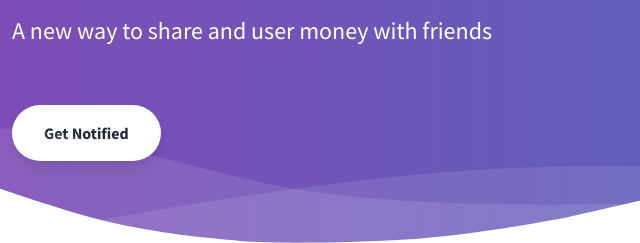
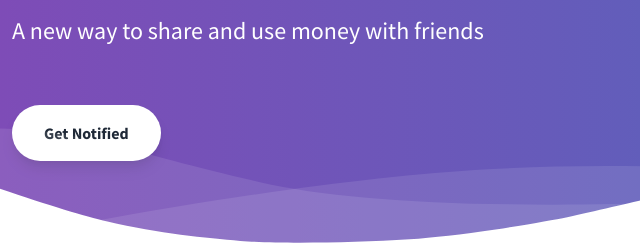
Before and after one commit to Paypool/paypool.github.io, a plain HTML site: page index.html in a window 1280 px wide. Shown: the part 199-442 px from the top of the page, 0-640 px from the left. Drawn offline with nearby package versions, Linux system fonts and the light colour scheme.

Commit message:
fix typo

```diff
--- a/index.html
+++ b/index.html
@@ -77,7 +77,7 @@
             PayPool
           </h1>
           <p class="leading-normal text-2xl mb-8">
-            A new way to share and user money with friends
+            A new way to share and use money with friends
           </p>
           <button class="mx-auto lg:mx-0 hover:underline bg-white text-gray-800 font-bold rounded-full my-6 py-4 px-8 shadow-lg focus:outline-none focus:shadow-outline transform transition hover:scale-105 duration-300 ease-in-out">
             Get Notified
```
